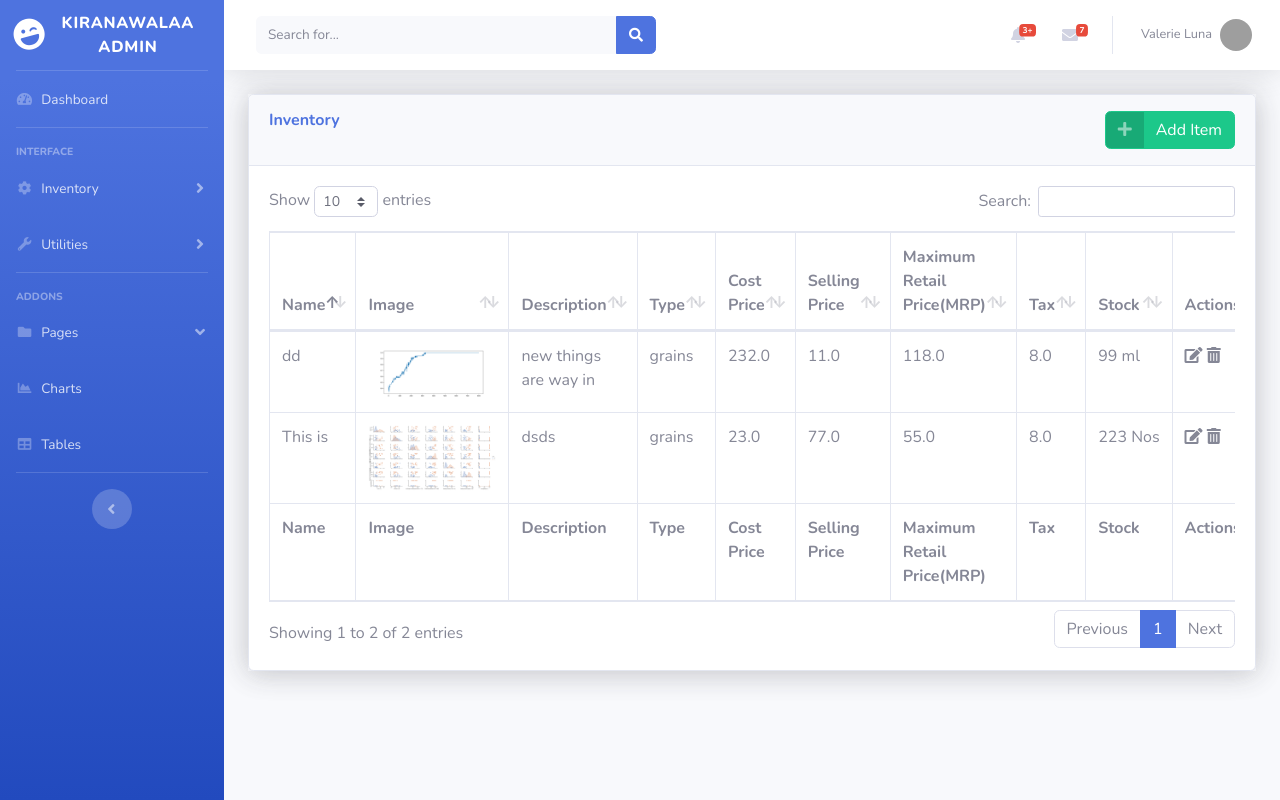
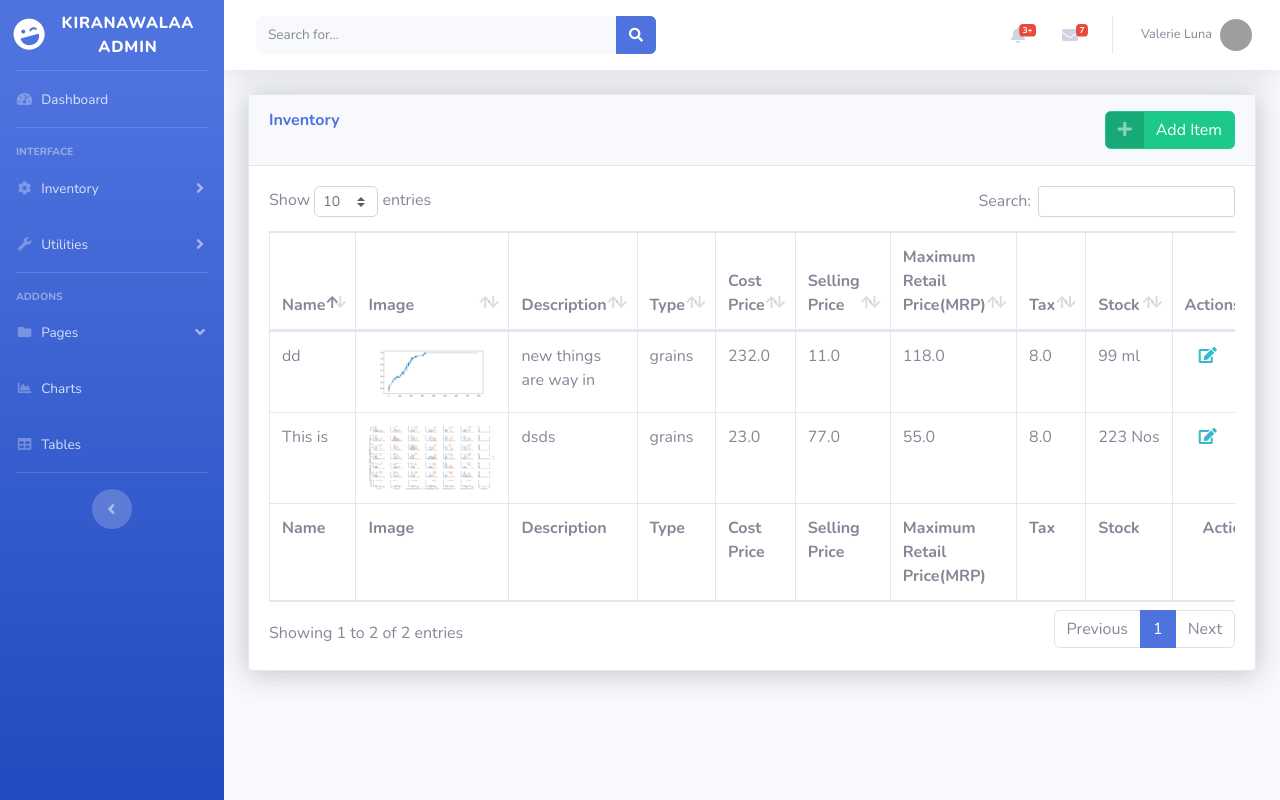
Before and after one commit to optimus789/kiranawalaa_django, a Django app: page /inventory/ in a window 1280 px wide. Run offline with Django 3.2, Linux system fonts and the light colour scheme; data comes from the database, SQL or seed files in the repository; both versions use the stored data as it was after the commit; some libraries are stand-ins or nearby versions; grey boxes are pictures that could not be loaded.

Commit message:
commit on master

```diff
--- a/dashboard/templates/dashboard/blank.html
+++ b/dashboard/templates/dashboard/blank.html
@@ -13,7 +13,7 @@
   <title>Kiranawalaa Admin</title>
 
   <!-- Custom styles for this page -->
-  <link href="vendor/datatables/dataTables.bootstrap4.min.css" rel="stylesheet" type="text/css" />
+  <link href="{% static 'dashboard/vendor/datatables/dataTables.bootstrap4.min.css' %}" rel="stylesheet" type="text/css" />
 
   <!-- Custom fonts for this template-->
   <link href="https://cdnjs.cloudflare.com/ajax/libs/font-awesome/5.11.2/css/all.css" rel="stylesheet" type="text/css" />
@@ -404,11 +404,11 @@
   <script src="{% static 'dashboard/vendor/bootstrap/js/bootstrap.bundle.min.js' %}"></script>
 
   <!-- Page level plugins -->
-  <script src="vendor/datatables/jquery.dataTables.min.js"></script>
-  <script src="vendor/datatables/dataTables.bootstrap4.min.js"></script>
+  <script src="{% static 'dashboard/vendor/datatables/jquery.dataTables.min.js' %}"></script>
+  <script src="{% static 'dashboard/vendor/datatables/dataTables.bootstrap4.min.js' %}"></script>
 
   <!-- Page level custom scripts -->
-  <script src="js/demo/datatables-demo.js"></script>
+  <script src="{% static 'dashboard/js/demo/datatables-demo.js' %}"></script>
 
 </body>
 
--- a/inventory/templates/inventory/inventory.html
+++ b/inventory/templates/inventory/inventory.html
@@ -22,7 +22,7 @@
                                 <table class="table table-bordered" id="dataTable" width="100%" cellspacing="0">
                                 <thead>
                                     <tr>
-                                    <th>Name</th>
+                                    <th class="text-left" >Name</th>
                                     <th>Image</th>
                                     <th>Description</th>
                                     <th>Type</th>
@@ -31,12 +31,12 @@
                                     <th>Maximum Retail Price(MRP)</th>
                                     <th>Tax</th>
                                     <th>Stock</th>
-                                    <th>Actions</th>
+                                    <th class="text-right" >Actions</th>
                                     </tr>
                                 </thead>
                                 <tfoot>
                                     <tr>
-                                    <th>Name</th>
+                                    <th class="text-left" >Name</th>
                                     <th>Image</th>
                                     <th>Description</th>
                                     <th>Type</th>
@@ -45,13 +45,13 @@
                                     <th>Maximum Retail Price(MRP)</th>
                                     <th>Tax</th>
                                     <th>Stock</th>
-                                    <th>Actions</th>
+                                    <th class="text-right" >Actions</th>
                                     </tr>
                                 </tfoot>
                                 <tbody>
                                 {% for item in items %}
                                     <tr>
-                                    <td>{{ item.title }}</td>
+                                    <td class="text-left">{{ item.title }}</td>
                                     <td><img style="width:128px;" src="{{item.image.url}}"></td>
                                     <td>{{ item.desc }}</td>
                                     <td>{{ item.category }}</td>
@@ -60,7 +60,7 @@
                                     <td>{{ item.mrp }}</td>
                                     <td>{{ item.tax }}</td>
                                     <td>{{ item.stock }}&nbsp;{{ item.units }}</td>
-                                    <td><i class="fas fa-edit"></i>&nbsp;<i class="fas fa-trash-alt"></i></td>
+                                    <td class="text-right"><i class="fas fa-edit mx-2 text-info"></i>&nbsp;<i class="fas mx-2 fa-trash-alt text-danger"></i></td>
                                     </tr>
                                 {% endfor %}
                                 </tbody>
```
Also changed, not shown: db.sqlite3, media/item_pics/Figure_2.png (added).
